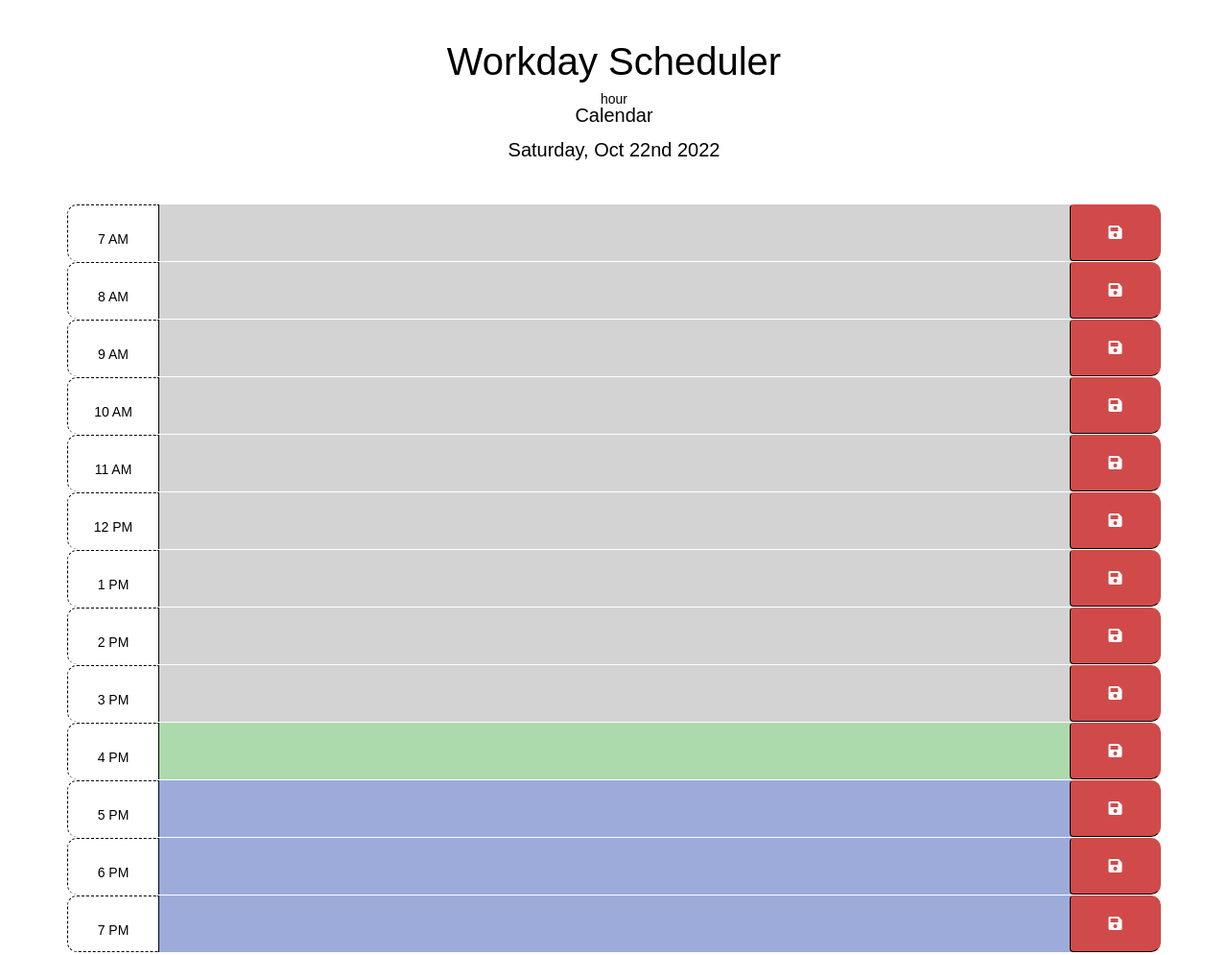
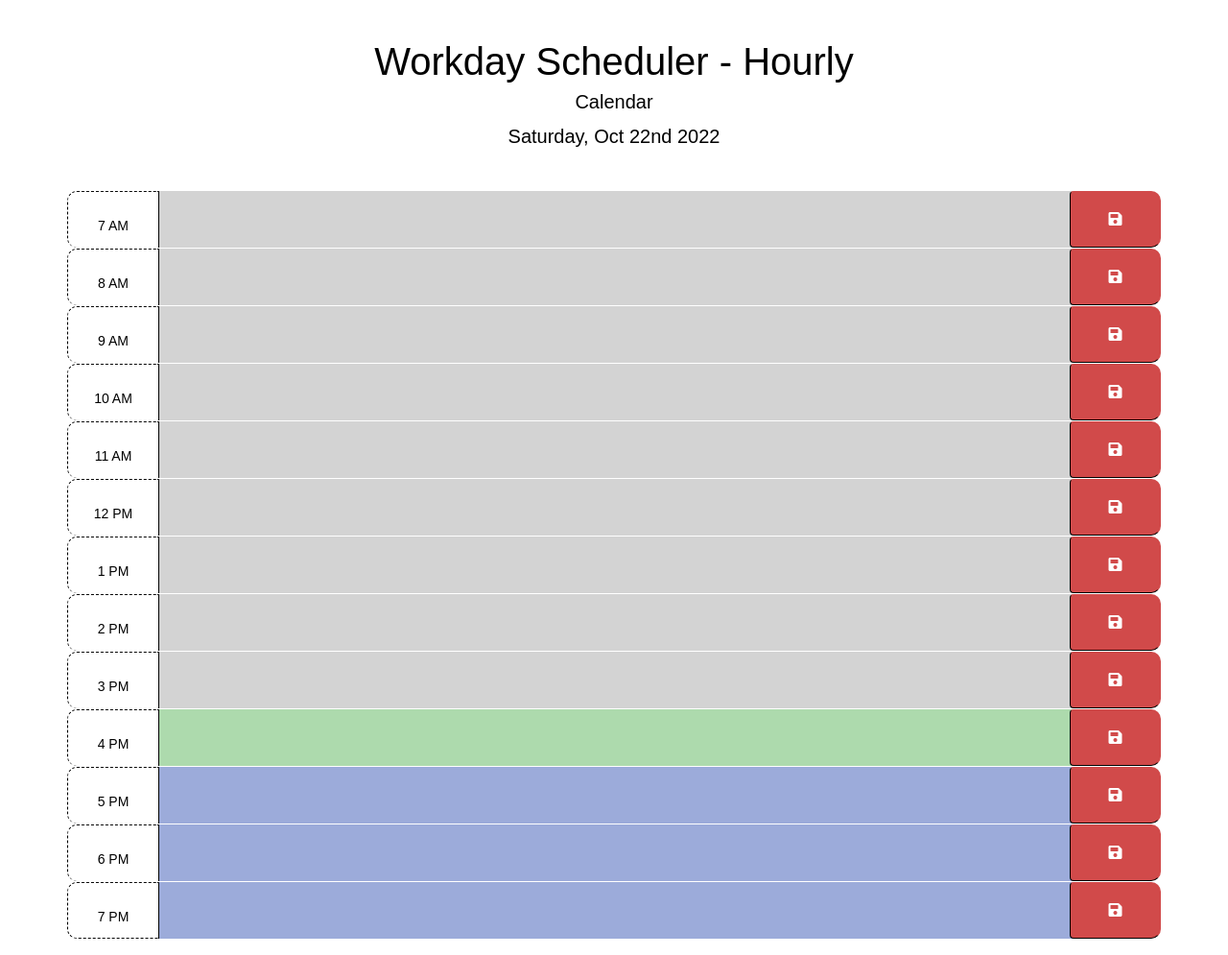
Before and after one commit to JohanBotes/jb-SMU05-WorkDayCalendar, a plain HTML site: page index.html in a window 1280 px wide. Shown: the whole page at 96% size. Drawn offline with nearby package versions, Linux system fonts and the light colour scheme.

Commit message:
Final final commit

```diff
--- a/index.html
+++ b/index.html
@@ -16,7 +16,7 @@
 <body>
 	<!-- Header -->
 	<header class="jumbotron">
-		<h3 class="display-3">Workday Scheduler</h3>hour
+		<h3 class="display-3">Workday Scheduler - Hourly</h3>
 		<p class="lead">Calendar</p>
 		<p id="currentDay" class="lead"></p>
 	</header>
```
